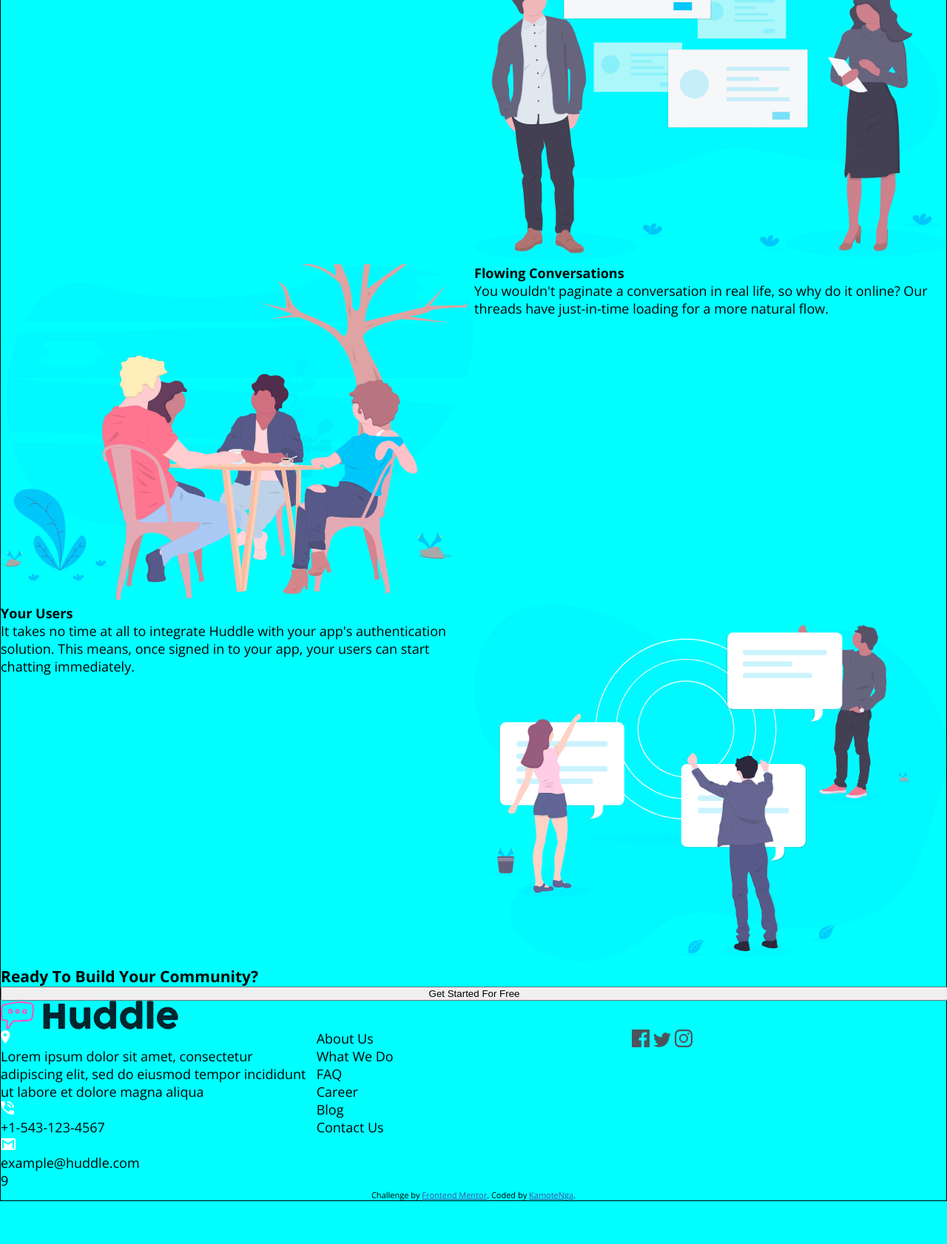
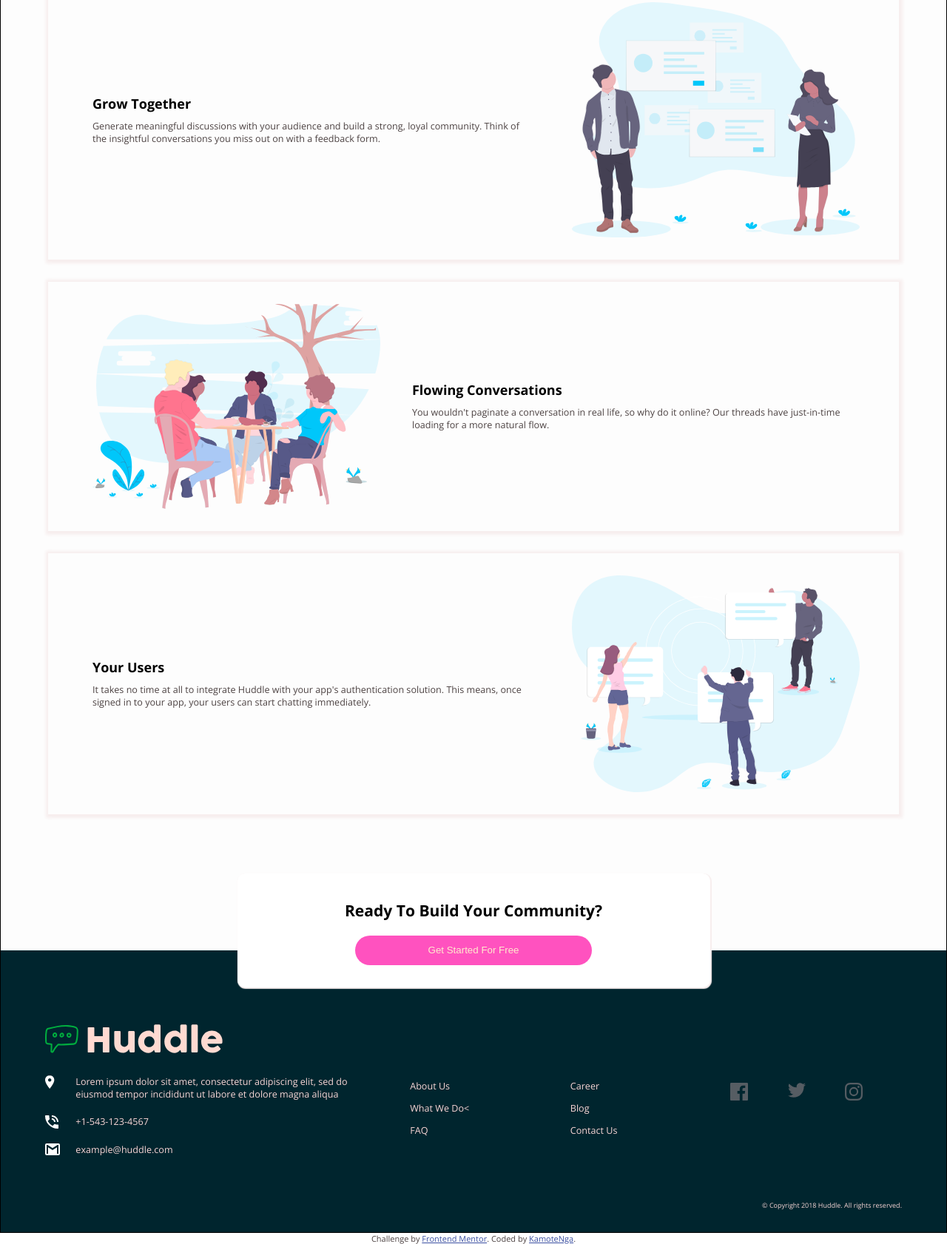
Before and after one commit to TKamote/huddle-landing-page-with-alternating-feature-blocks-master, a plain HTML site: page index.html in a window 1280 px wide. Shown: the part 674-2356 px from the top of the page at 74% size. Before the commit the page ends 2298 px from the top, so only its background shows below. Drawn offline with nearby package versions, Linux system fonts and the light colour scheme.

Commit message:
2nd commit

```diff
--- a/index.html
+++ b/index.html
@@ -18,95 +18,100 @@
 <body>
   <div class="container">
     <div class="item1">
-      <img src="images/logo.svg" alt="logo1">
-      <button id="btn1">Try It Free</button>
+      <div class="item1-1">
+        <div class="item1-1a">
+          <img src="images/logo.svg" alt="logo1">
+        </div>
+        <div class="item1-1b">
+          <button id="btn1">Try It Free</button>
+        </div>
       </div>
-    <div class="item2">
-      <div class="item2-1">
-        <h2>Build The Community Your Fans Will Love</h2>
-        <p>Huddle re-imagines the way we build communities. You have a voice, but so does your audience.
-          Create connections with your users as you engage in genuine discussion.
-        </p>
-        <button id="btn2">Get Started For Free</button>
-      </div>
-      <div class="item2-2">
-        <img src="images/illustration-mockups.svg" alt="illustration-mockups">
+      <div class="item1-2">
+        <div class="item1-2a">
+          <h3>Build The Community Your Fans Will Love</h3>
+          <p>Huddle re-imagines the way we build communities. You have a voice, but so does your audience.
+            Create connections with your users as you engage in genuine discussion.
+          </p>
+          <button id="btn2">Get Started For Free</button>
+        </div>
+        <div class="item1-2b">
+          <img src="images/illustration-mockups.svg" alt="illustration-mockups">
+        </div>
       </div>
     </div>
-    <div class="item3">
-       <div class="item3-1">
+    <div class="item2">
+       <div class="item2-1">
           <h4>Grow Together</h4>
           <p>Generate meaningful discussions with your audience and build a strong, loyal community.
             Think of the insightful conversations you miss out on with a feedback form. </p>
        </div>
-       <div class="item3-2">
+       <div class="item2-2">
           <img src="images/illustration-grow-together.svg" alt="illustration-grow-together">
        </div>
     </div>
-    <div class="item4">
-        <div class="item4-1">
+    <div class="item3">
+        <div class="item3-1">
           <img src="images/illustration-flowing-conversation.svg" alt="illustration-flowing-conversation">
       </div>
-      <div class="item4-2">
+      <div class="item3-2">
         <h4> Flowing Conversations</h4>
         <p>You wouldn't paginate a conversation in real life, so why do it online? Our threads
           have just-in-time loading for a more natural flow. </p>
       </div>
     </div>
-    <div class="item5">
-      <div class="item5-1">
+    <div class="item4">
+      <div class="item4-1">
         <h4> Your Users</h4>
         <p>It takes no time at all to integrate Huddle with your app's authentication solution.
           This means, once signed in to your app, your users can start chatting immediately.</p>
      </div>
-     <div class="item5-2">
+     <div class="item4-2">
         <img src="images/illustration-your-users.svg" alt="illustration-your-users">
      </div>
     </div>
-    <div class="item6">
+    <div class="item5">
       <h3>Ready To Build Your Community?</h3>
       <button id="btn3">Get Started For Free</button>
     </div>
+    <div class="item6">
+      <img src="images/logo.svg" alt="logo2">
+    </div>
     <div class="item7">
-      <img src="images/logo.svg" alt="">
-    </div>
-    <div class="item8">
-      <div class="item8-1">
-        <div class="item8-1-a">
+      <div class="item7-1">
+        <div class="item7-1-a">
           <img src="images/icon-location.svg" alt="icon-location">
           <p>Lorem ipsum dolor sit amet, consectetur adipiscing elit, sed do eiusmod tempor
             incididunt ut labore et dolore magna aliqua</p>
         </div>
-        <div class="item8-1-b">
+        <div class="item7-1-a">
           <img src="images/icon-phone.svg" alt="icon-phone">
           <p>+1-543-123-4567</p>
         </div>
-        <div class="item8-1-c">
+        <div class="item7-1-a">
           <img src="images/icon-email.svg" alt="icon-email">
           <p>example@huddle.com</p>
         </div>
       </div>
-      <div class="item8-2">
-        <div class="item8-2a">
+      <div class="item7-2">
+        <div class="item7-2a">
           <p>About Us</p>
-          <p>What We Do</p>
+          <p>What We Do<
           <p>FAQ</p>
         </div>
-        <div class="item8-2a">
+        <div class="item7-2a">
           <p>Career</p>
           <p>Blog</p>
           <p>Contact Us</p>
         </div>
       </div>
-      <div class="item8-">
+      <div class="item7-3">
         <img src="images/icon-facebook.svg" alt="icon-facebook">
         <img src="images/icon-twitter.svg" alt="icon-twitter">
         <img src="images/icon-instagram.svg" alt="icon-instagram">
       </div>
     </div>
-    <div class="item9">9
-      <p &copy; Copyright 2018 Huddle. All rights reserved.></p>
-    </p>
+    <div class="item8">
+      <p>&copy; Copyright 2018 Huddle. All rights reserved.</p>
     </div>
   </div>
   <footer>
--- a/style.css
+++ b/style.css
@@ -1,6 +1,7 @@
 * {
     margin: 0;
     padding: 0;
+    box-sizing: border-box;
 }
 /* From Style file
 ### Primary
@@ -24,6 +25,8 @@
     --very-pale-cyan: hsl(193, 100%, 96%);
     --very-dark-cyan: hsl(192, 100%, 9%);
     --grayish-blue: hsl(208, 11%, 55%);
+    --item-box: 30px 10px 30px 60px;
+    --item-sub-box: 20px;
 }
 body {
     font-size: 18px;
@@ -31,90 +34,286 @@ body {
     /* Call-to-actions */
     font-family: 'Open Sans', sans-serif;
     max-width: 1440px;
-    background-color: aqua;
-    border: solid 1px black;
+    height: auto;
     box-sizing: border-box;
+}
+p {
+    font-size: .70em;
+    color: rgb(77, 67, 67);
 }
 .container {
     display: grid;
     grid-template-columns: 1fr;
+    background-color: rgb(253, 253, 253);
+    border: solid 1px black;
+    box-sizing: border-box;
 }
 .item1 {
     display: grid;
+    grid-template-columns: 1fr;
+    box-sizing: border-box;
+    background-image: url(images/bg-hero-desktop.svg);
+    background-size: cover;
+    background-repeat: no-repeat;
+    z-index: .5;
+}
+.item1-1 {
+    display: grid;
     grid-template-columns: 1fr 1fr;
-    justify-content: space-between;
+    box-sizing: border-box;
+    padding: var(--item-box);
+    width: 95%;
+    height: auto;
 }
-.logo1 {
-    width: 80%;
+.item1-1a {
+    display: grid;
+    box-sizing: border-box;
+    width: 100%;
+    height: auto;
 }
-button {
-
+.item1-1a img {
+    display: grid;
+    box-sizing: border-box;
+    width: 40%;
+}
+.item1-1b {
+    display: grid;
+    box-sizing: border-box;
+    justify-content: flex-end;
+    width: 100%;
+}
+.item1-1b button {
+    display: grid;
+    width: 150px;
+    max-height: 30px;
+    box-sizing: border-box;
+    padding: 7px 15px;
+    border: none;
+    box-shadow: 1px 1px 1px 1px rgb(247, 238, 238);
+    border-radius: 25px;
+    background-color: rgb(252, 253, 253);
+}
+.item1-2 {
+    display: grid;
+    grid-template-columns: 1fr 1fr;
+    box-sizing: border-box;
+    padding: var(--item-box);
+    width: 95%;
+    height: auto;
+}
+.item1-2a {
+    display: grid;
+    box-sizing: border-box;
+    padding-right: 30px;
+    width: 100%;
+    height: auto;
+    align-content: center;
+}
+.item1-2a h3 {
+    padding-bottom: 10px;
+}
+.item1-2a button {
+    width: 200px;
+    box-sizing: border-box;
+    padding: 8px 15px;
+    border: none;
+    border-radius: 25px;
+    background-color: var(--primary-pink);
+    color: blanchedalmond;
+    margin-top: 20px;
+}
+.item1-2b {
+    display: grid;
+    box-sizing: border-box;
+    width: 100%;
+    height: auto;
+}
+.item1-2b img {
+    width: 100%;
 }
 .item2 {
     display: grid;
-    grid-template-columns: 1fr 1fr;
+    grid-template-columns: 6fr 4fr;
+    box-sizing: border-box;
+    padding: var(--item-box);
+    box-shadow: 1px 1px 4px 4px rgb(247, 238, 238);
+    margin: 80px auto 0 auto;
+    width: 90%;
+    height: auto;
 }
 .item2-1 {
-    width: 50vw;
+    display: grid;
+    box-sizing: border-box;
+    align-content: center;
+    width: 90%;
+    height: auto;
+}
+.item2-1 h4 {
+    padding-bottom: 10px;
 }
 .item2-2 {
-    width: 50vw;
+    display: grid;
+    box-sizing: border-box;
+    align-content: center;
+    width: 90%;
+    height: auto;
 }
 .item2-2 img {
+    box-sizing: border-box;
+    display: grid;
     width: 100%;
 }
 .item3 {
     display: grid;
-    grid-template-columns: 1fr 1fr;
+    grid-template-columns: 4fr 6fr;
+    box-sizing: border-box;
+    width: 90%;
+    height: auto;
+    padding: var(--item-box);
+    box-shadow: 1px 1px 4px 4px rgb(247, 238, 238);
+    margin: 30px auto 0 auto;
 }
 .item3-1 {
-    width: 50vw;
+    display: grid;
+    box-sizing: border-box;
+    align-content: center;
+    width: 90%;
+}
+.item3-1 img {
+    box-sizing: border-box;
+    width: 100%;
 }
 .item3-2 {
-    width: 50vw;
+    display: grid;
+    box-sizing: border-box;
+    align-content: center;
+    width: 95%;
 }
-.item3-2 img {
-    width: 100%;
+.item3-2 h4 {
+    padding-bottom: 10px;
 }
+
 .item4 {
     display: grid;
-    grid-template-columns: 1fr 1fr;
+    grid-template-columns: 6fr 4fr;
+    box-sizing: border-box;
+    padding: var(--item-box);
+    box-shadow: 1px 1px 4px 4px rgb(247, 238, 238);
+    margin: 30px auto 0 auto;
+    width: 90%;
+    height: auto;
+    margin-bottom: 80px;
 }
 .item4-1 {
-    width: 50vw;
+    display: grid;
+    box-sizing: border-box;
+    align-content: center;
+    width: 90%;
+    height: auto;
+}
+.item4-1 h4 {
+    padding-bottom: 10px;
 }
 .item4-2 {
-    width: 50vw;
+    display: grid;
+    box-sizing: border-box;
+    align-content: center;
+    width: 90%;
+    height: auto;
 }
-.item4-1 img {
+.item4-2 img {
+    box-sizing: border-box;
     width: 100%;
 }
 .item5 {
     display: grid;
-    grid-template-columns: 1fr 1fr;
+    grid-template-columns: 1fr;
+    box-sizing: border-box;
+    background-color: white;
+    box-shadow: 1px 1px 1px 1px rgb(247, 238, 238);
+    width: 50%;
+    height: auto;
+    justify-self: center;
+    padding-top: 35px;
+    padding-bottom: 30px;
+    border-radius: 10px;
+    margin-bottom: -50px;
+    z-index: 1;
 }
-.item5-1 {
-    width: 50vw;
+.item5 button {
+    display: grid;
+    justify-self: center;
+    /*width: 300px;*/
+    width: 50%;
+    height: 40px;
+    box-sizing: border-box;
+    padding: 12px 15px;
+    border: none;
+    border-radius: 25px;
+    background-color: var(--primary-pink);
+    color: blanchedalmond;
 }
-.item5-2 {
-    width: 50vw;
-}
-.item5-2 img {
-    width: 100%;
+.item5 h3 {
+    padding-bottom: 20px;
+    text-align: center;
 }
 .item6 {
     display: grid;
     grid-template-columns: 1fr;
+    box-sizing: border-box;
+    background-color: var(--very-dark-cyan);
+    padding: 100px 60px 20px 60px;
+}
+.item6 img {
+    filter: invert(100%);
 }
 .item7 {
     display: grid;
+    grid-template-columns: 2fr 2fr 1fr;
+    box-sizing: border-box;
+    background-color: var(--very-dark-cyan);
+    padding: 10px 60px 30px 60px;
+}
+.item7-1 {
+    display: grid;
     grid-template-columns: 1fr;
+    padding-right: 50px;
+}
+.item7-1-a {
+    display: grid;
+    grid-template-columns: 1fr 9fr;
+    padding-bottom: 20px;
+}
+.item7 p {
+    color: rgb(247, 213, 213);
+}
+.item7-2 {
+    display: grid;
+    grid-template-columns: 1fr 1fr;
+    padding-left: 30px;
+}
+.item7-2a {
+    display: grid;
+    align-self: flex-start;
+    line-height: 30px;
+}
+.item7-3 {
+    display: grid;
+    grid-template-columns: 1fr 1fr 1fr;
+    padding-top: 10px;
+}
+.item7-3 img {
+    filter: invert(10%);
 }
 .item8 {
     display: grid;
-    grid-template-columns: 1fr 1fr 1fr;
+    grid-template-columns: 1fr;
+    box-sizing: border-box;
+    background-color: var(--very-dark-cyan);
+    padding: 10px 60px 30px 60px;
 }
-.item9 {
-    display: grid;
-    grid-template-columns: 1fr;
+.item8 p {
+    color: rgb(247, 213, 213);
+    text-align: end;
+    font-size: .5em;
 }
```
Also changed, not shown: 1 other file.
